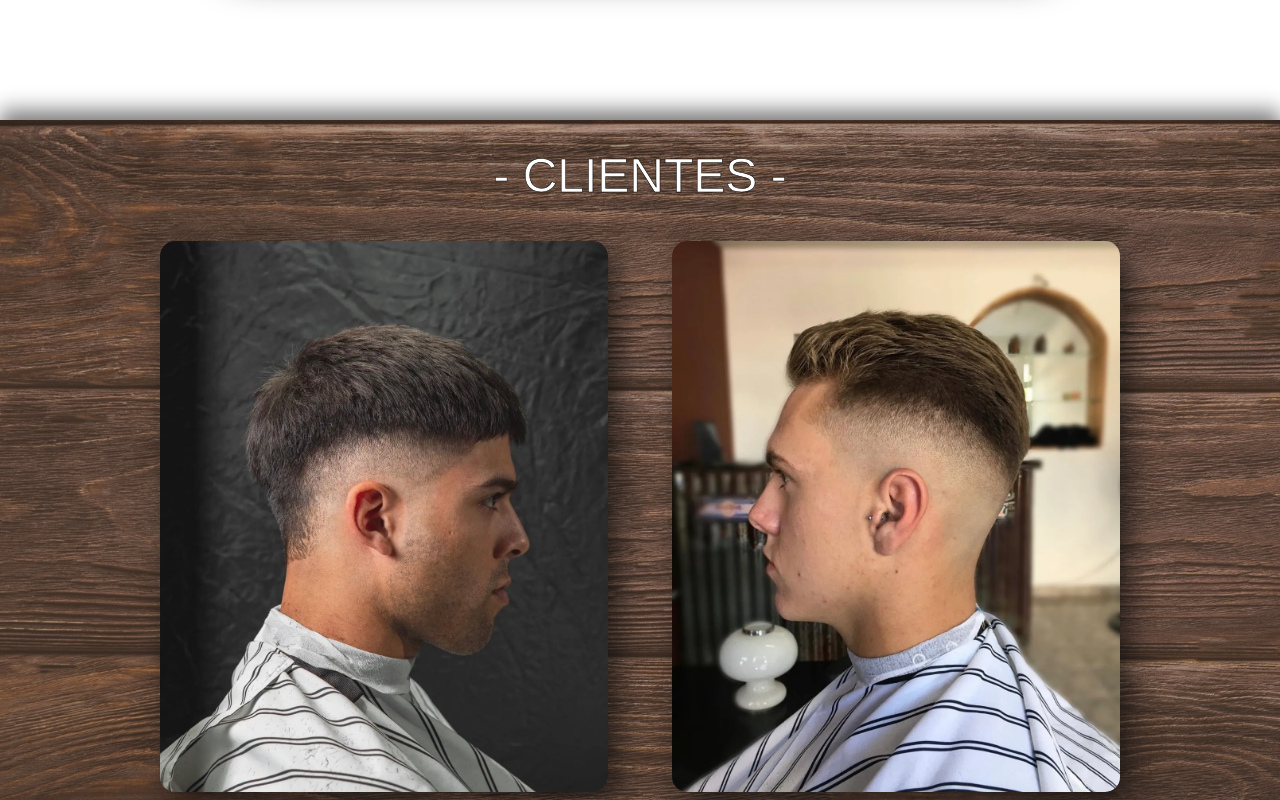
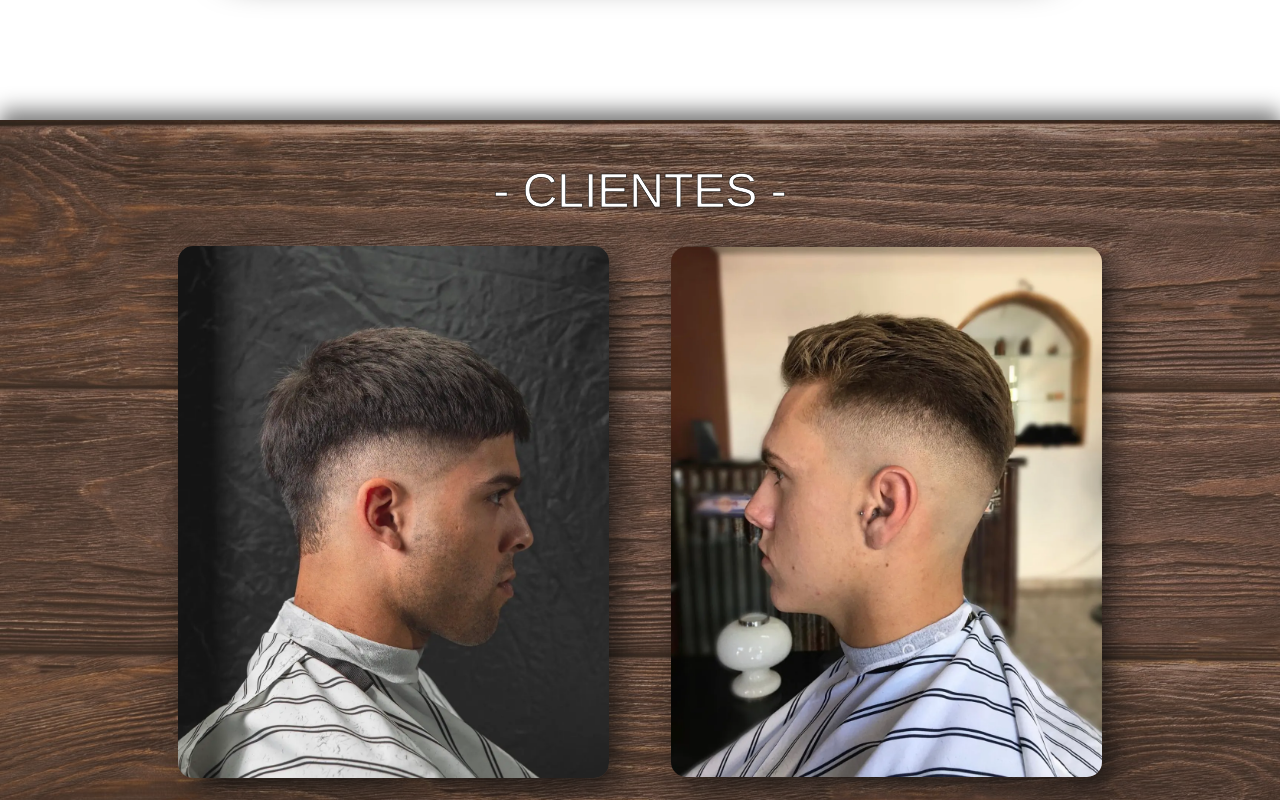
Before and after one commit to LucasGlave/DonBasilio, a React (Create React App) app: page / in a window 1280 px wide. Shown: the part 1640-2440 px from the top of the page. Built offline with nearby package versions, Linux system fonts and the light colour scheme; a web font is replaced by a local one.

Commit message:
fix ui clients

```diff
--- a/src/componentes/Clientes/Clientes.scss
+++ b/src/componentes/Clientes/Clientes.scss
@@ -8,6 +8,7 @@
   color: white;
   align-items: center;
   justify-content: space-evenly;
+  padding: 24px;
   .fotos {
     display: flex;
     flex-direction: column;
```
